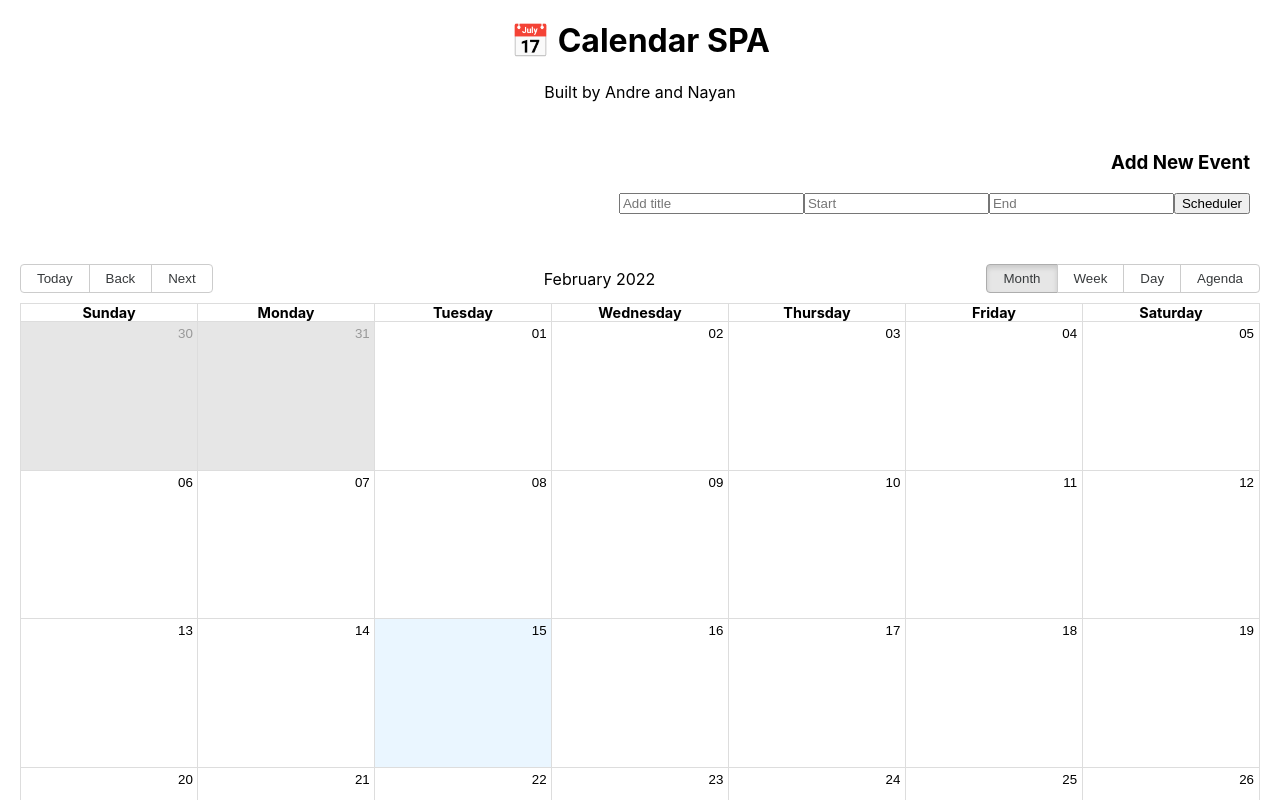
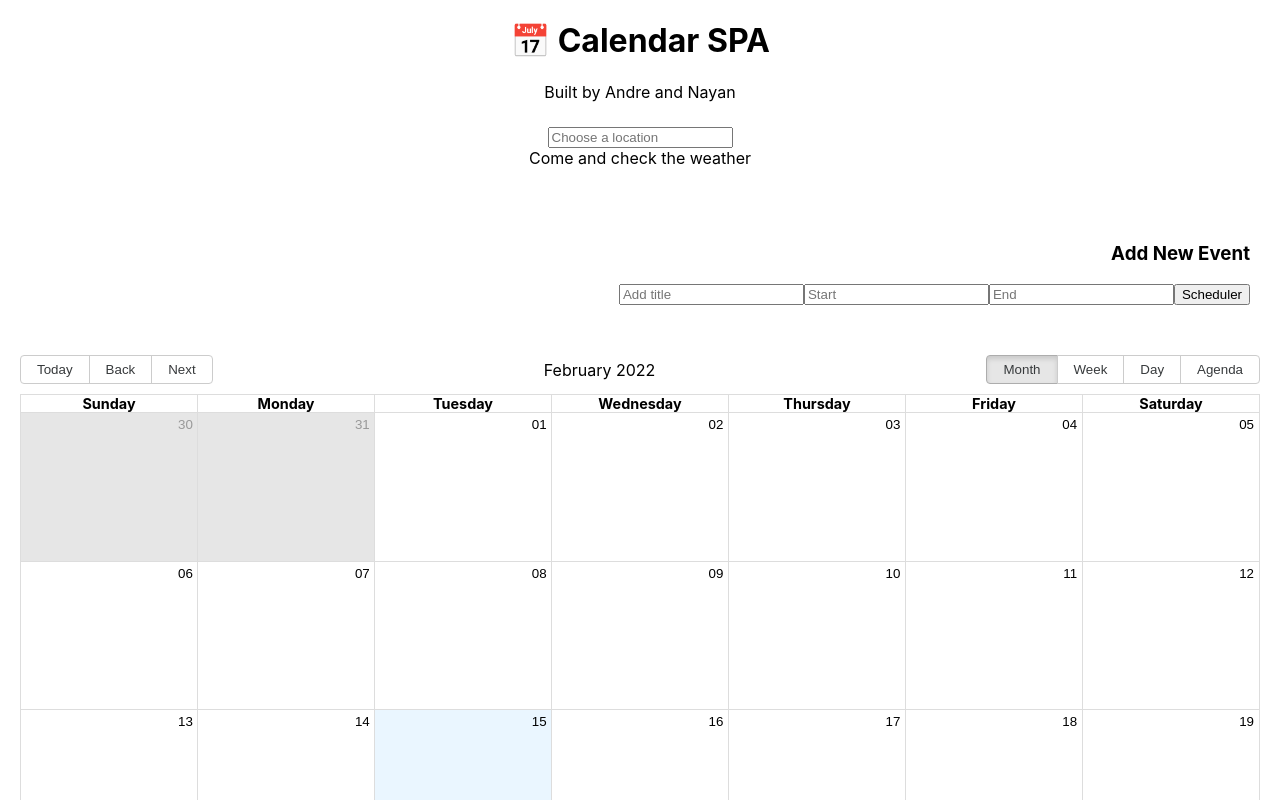
Before and after one commit to andrecastropaiva/bootcamp-project, a React (Create React App) app: page / in a window 1280 px wide. Shown: the top 800 px of the page. Built offline with nearby package versions, Linux system fonts and the light colour scheme.

Commit message:
added weather function

```diff
--- a/src/App.js
+++ b/src/App.js
@@ -2,6 +2,7 @@ import Calendar from "./components/calendar";
 import Header from "./components/header";
 import "./styles.css"
 import React, { useState } from "react";
+import Weather from "./components/weather";
 
 
 
@@ -9,7 +10,9 @@ function App() {
   return (
     <div>
       <Header />
+      <Weather />
       <Calendar />
+
     </div>
   );
 }
--- /dev/null
+++ b/src/components/weather.js
@@ -0,0 +1,51 @@
+import React, { useState } from "react";
+import '../styles.css'
+
+
+
+function Weather() {
+
+
+    const apiKey = "178aa5c515ae04838d09b1ef302baac0"
+    const [weatherData, setWeatherdata] = useState({})
+    const [city, setCity] = useState("")
+
+    const search = (event) => {
+        if (event.key==="Enter") {
+            fetch(`https://api.openweathermap.org/data/2.5/weather?q=${city}&units=metric&APPID=${apiKey}`).then(
+                response => response.json()
+            ).then (
+                data => {
+                    setWeatherdata(data)
+                    setCity("")
+                }
+            )
+        }
+    }
+
+    return (
+
+
+        <div className="weatherContainer">
+            <input
+            className="location"
+            placeholder="Choose a location"
+            onChange={e => setCity(e.target.value)}
+            value={city}
+            onKeyPress={search}
+            />
+            {typeof weatherData.main === 'undefined'? (
+                <div> Come and check the weather </div>
+            ) :  (
+                <div>
+                <p> {weatherData.name} </p>
+                <p> {Math.round (weatherData.main.temp)} degrees </p>
+                <p>{weatherData.weather[0].description} </p>
+                </div>
+            )}
+
+
+        </div>
+    )
+}
+export default Weather
--- a/src/styles.css
+++ b/src/styles.css
@@ -22,6 +22,18 @@ code {
   font-family: source-code-pro, Menlo, Monaco, Consolas, "Courier New",
     monospace;
 }
+
+.city{
+  padding: 15px;
+  width: 40%;
+  margin: auto;
+  border: solid 1px black;
+  font-size: 16px;
+}
+
+.city:focus{
+  outline: none;
+}
 .NewEvent {
   padding: 30px;
   text-align: right;
@@ -31,3 +43,11 @@ code {
 .react-datepicker-popper {
   display: contents;
 }
+
+.weatherContainer {
+  flex-direction: column;
+  justify-content: center;
+  align-items: center;
+  display: flex;
+  padding: 25px;
+}
```
